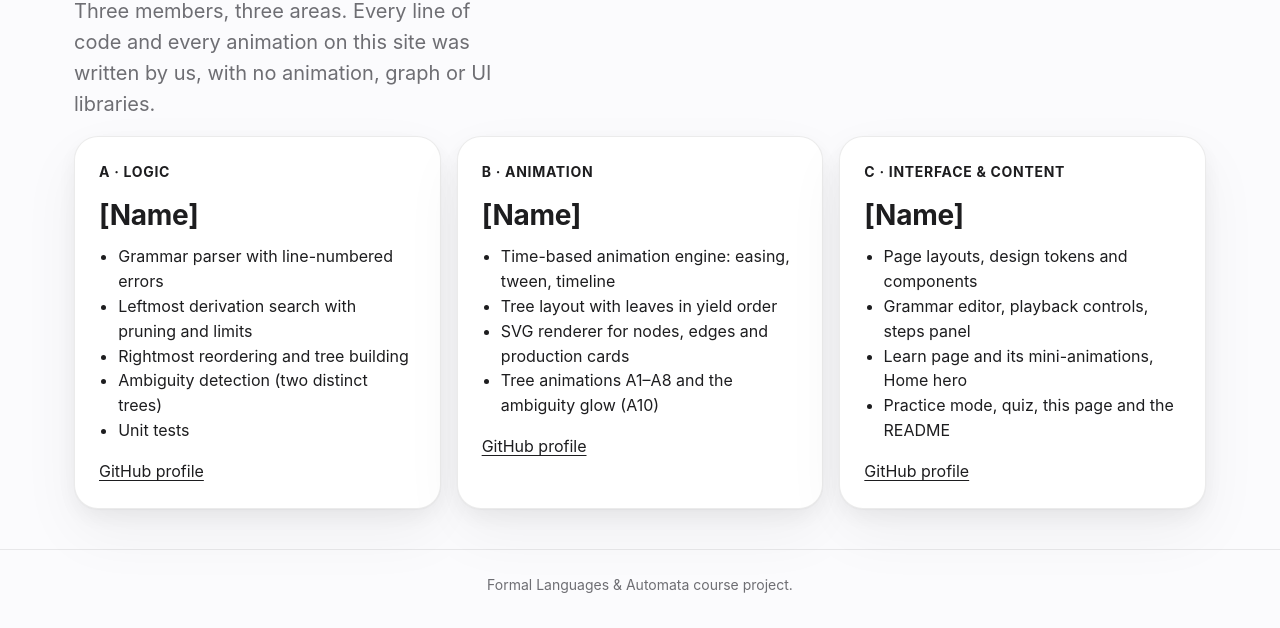
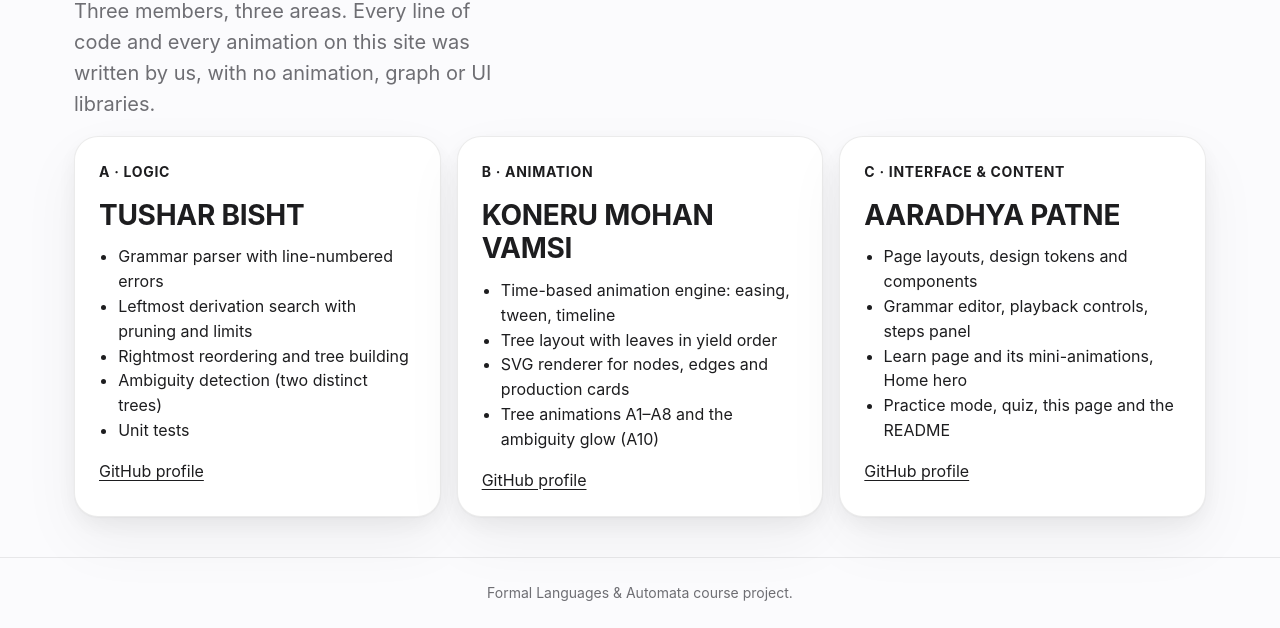
Before and after one commit to vamsikoneru06/Derivative-Trees, a website: page team.html in a window 1280 px wide. Shown: the part 200-828 px from the top of the page. Drawn offline with Linux system fonts and the light colour scheme.

Commit message:
Update team member names and GitHub profiles
Replaced placeholder names and GitHub links with actual team member details.

```diff
--- a/team.html
+++ b/team.html
@@ -44,7 +44,7 @@
         <section class="team-grid">
             <article class="card team-card">
                 <p class="team-card__role">A · Logic</p>
-                <h2>[Name]</h2>
+                <h2>TUSHAR BISHT</h2>
                 <ul>
                     <li>Grammar parser with line-numbered errors</li>
                     <li>Leftmost derivation search with pruning and limits</li>
@@ -52,22 +52,22 @@
                     <li>Ambiguity detection (two distinct trees)</li>
                     <li>Unit tests</li>
                 </ul>
-                <a href="https://github.com/">GitHub profile</a>
+                <a href="https://github.com/Coder-015">GitHub profile</a>
             </article>
             <article class="card team-card">
                 <p class="team-card__role">B · Animation</p>
-                <h2>[Name]</h2>
+                <h2>KONERU MOHAN VAMSI</h2>
                 <ul>
                     <li>Time-based animation engine: easing, tween, timeline</li>
                     <li>Tree layout with leaves in yield order</li>
                     <li>SVG renderer for nodes, edges and production cards</li>
                     <li>Tree animations A1–A8 and the ambiguity glow (A10)</li>
                 </ul>
-                <a href="https://github.com/">GitHub profile</a>
+                <a href="https://github.com/vamsikoneru06">GitHub profile</a>
             </article>
             <article class="card team-card">
                 <p class="team-card__role">C · Interface &amp; content</p>
-                <h2>[Name]</h2>
+                <h2>AARADHYA PATNE</h2>
                 <ul>
                     <li>Page layouts, design tokens and components</li>
                     <li>Grammar editor, playback controls, steps panel</li>
```
